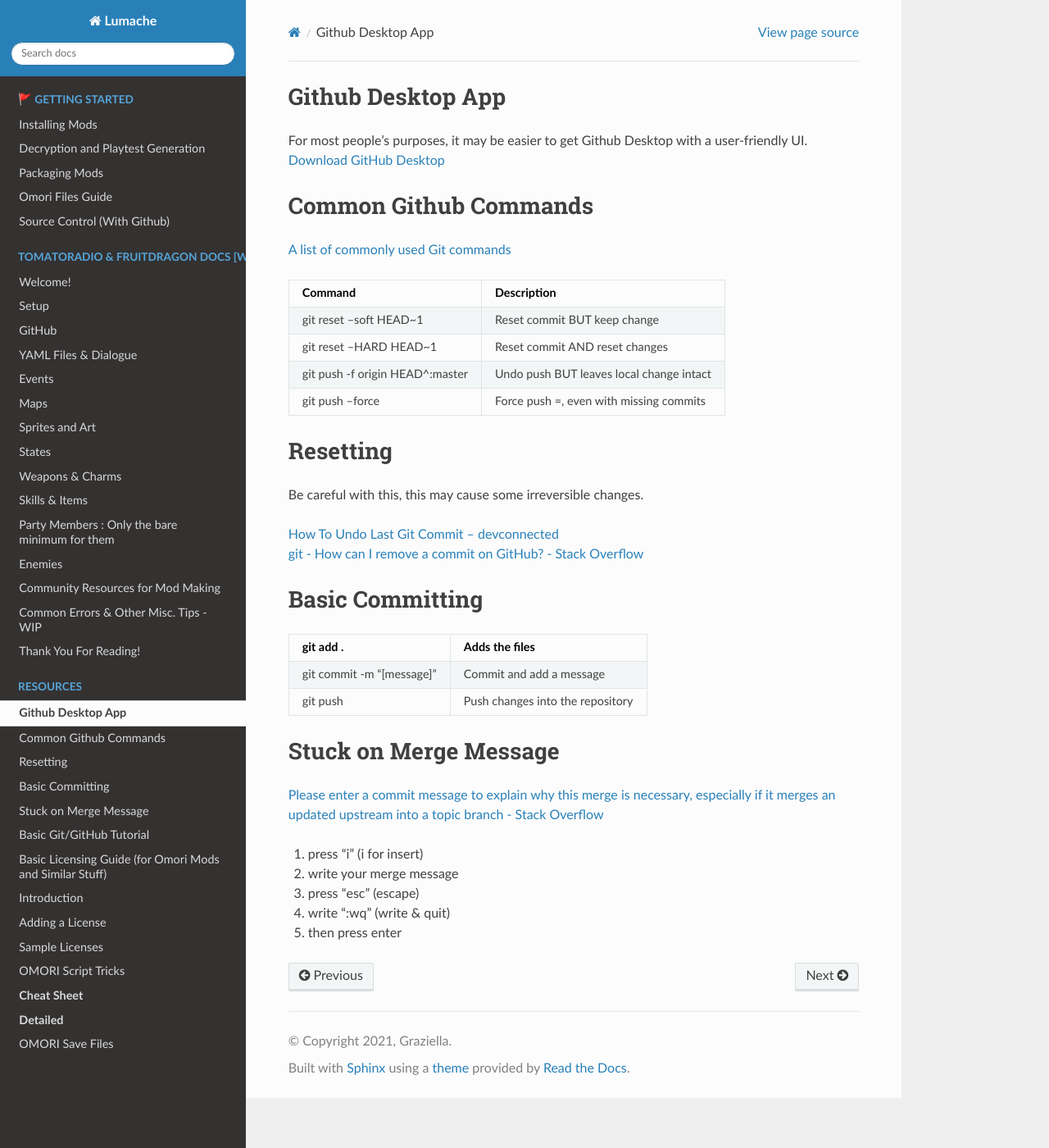
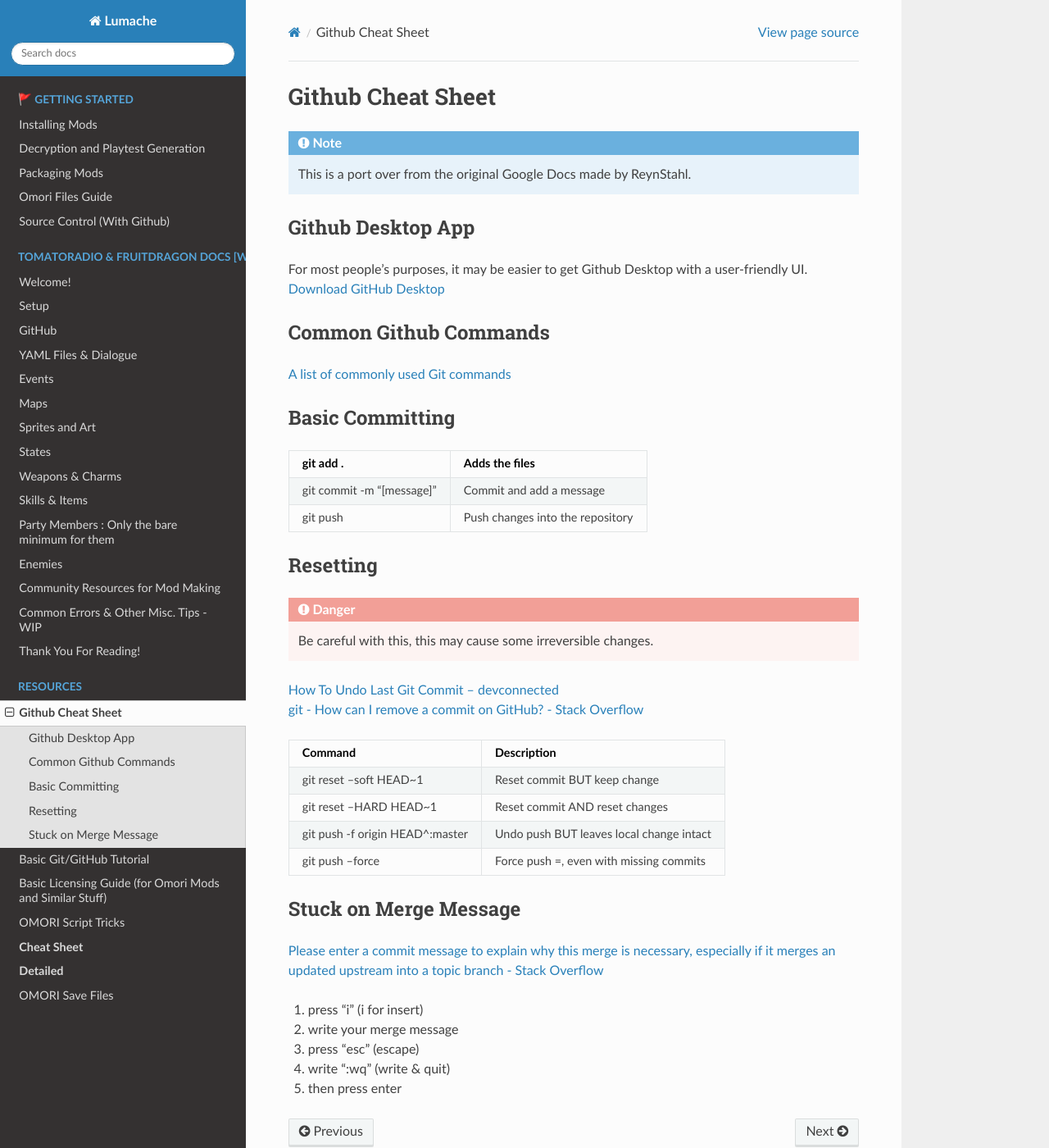
Before and after one commit to StahlReyn/omori-modding-docs, a Sphinx documentation site: the page built from docs/source/resources/github-cheat-sheet.rst, in a window 1280 px wide and 1400 px high. Shown: the whole window at 82% size. Built offline with Sphinx 7.4.7 and the Read the Docs theme 3.1.0, drawn with Linux system fonts in a browser that asks for light colours.

Commit message:
Fixed messed up headings on resource tab and added notes

```diff
--- a/docs/source/resources/github-cheat-sheet.rst
+++ b/docs/source/resources/github-cheat-sheet.rst
@@ -1,3 +1,10 @@
+Github Cheat Sheet
+=========================
+
+.. note::
+
+  This is a port over from the original Google Docs made by ReynStahl.
+
 Github Desktop App
 ~~~~~~~~~~~~~~~~~~
 
@@ -10,6 +17,28 @@
 
 `A list of commonly used Git
 commands <https://github.com/joshnh/Git-Commands>`__
+
+Basic Committing
+~~~~~~~~~~~~~~~~
+
+========================= ================================
+git add .                 Adds the files
+========================= ================================
+git commit -m “[message]” Commit and add a message
+git push                  Push changes into the repository
+========================= ================================
+
+Resetting
+~~~~~~~~~
+
+.. danger::
+
+    Be careful with this, this may cause some irreversible changes.
+
+| `How To Undo Last Git Commit –
+  devconnected <https://devconnected.com/how-to-undo-last-git-commit/#Mixed_reset_Git_commit>`__
+| `git - How can I remove a commit on GitHub? - Stack
+  Overflow <https://stackoverflow.com/questions/448919/how-can-i-remove-a-commit-on-github>`__
 
 +-----------------------------------+-----------------------------------+
 | Command                           | Description                       |
@@ -25,26 +54,6 @@
 |                                   | commits                           |
 +-----------------------------------+-----------------------------------+
 
-Resetting
-~~~~~~~~~
-
-Be careful with this, this may cause some irreversible changes.
-
-| `How To Undo Last Git Commit –
-  devconnected <https://devconnected.com/how-to-undo-last-git-commit/#Mixed_reset_Git_commit>`__
-| `git - How can I remove a commit on GitHub? - Stack
-  Overflow <https://stackoverflow.com/questions/448919/how-can-i-remove-a-commit-on-github>`__
-
-Basic Committing
-~~~~~~~~~~~~~~~~
-
-========================= ================================
-git add .                 Adds the files
-========================= ================================
-git commit -m “[message]” Commit and add a message
-git push                  Push changes into the repository
-========================= ================================
-
 Stuck on Merge Message
 ~~~~~~~~~~~~~~~~~~~~~~
 
--- a/docs/source/resources/github-detailed.rst
+++ b/docs/source/resources/github-detailed.rst
@@ -1,8 +1,10 @@
 Basic Git/GitHub Tutorial
 =========================
 
-*Note: This is copied over from the Omori Modding Discord forum post by
-Stahl after it’s archival.*
+.. note::
+
+   This is written by Toast in the Omori Modding Discord forum post.
+   It is kept here as the server is archived.
 
 This post serves as a basic tutorial for setting up and managing a git
 repository for your project, including branching, pull requests, and
--- a/docs/source/resources/save-files.rst
+++ b/docs/source/resources/save-files.rst
@@ -1,5 +1,9 @@
 OMORI Save Files
 ================
+
+.. note::
+
+  This is a port over from the original Google Docs pinned in the Omori Discord Server by \_aureo\_.
 
 **Created by \_aureo\_ on Discord previously known as Aureo#5703**
 ------------------------------------------------------------------
--- a/docs/source/resources/script-tricks.rst
+++ b/docs/source/resources/script-tricks.rst
@@ -1,5 +1,9 @@
 OMORI Script Tricks
 =======================
+
+.. note::
+
+  This is a port over from the original Google Docs made by ReynStahl.
 
 **Links**
 ---------
```
Also changed, not shown: docs/source/resources/licensing-guide.rst (+7 -3 lines).
